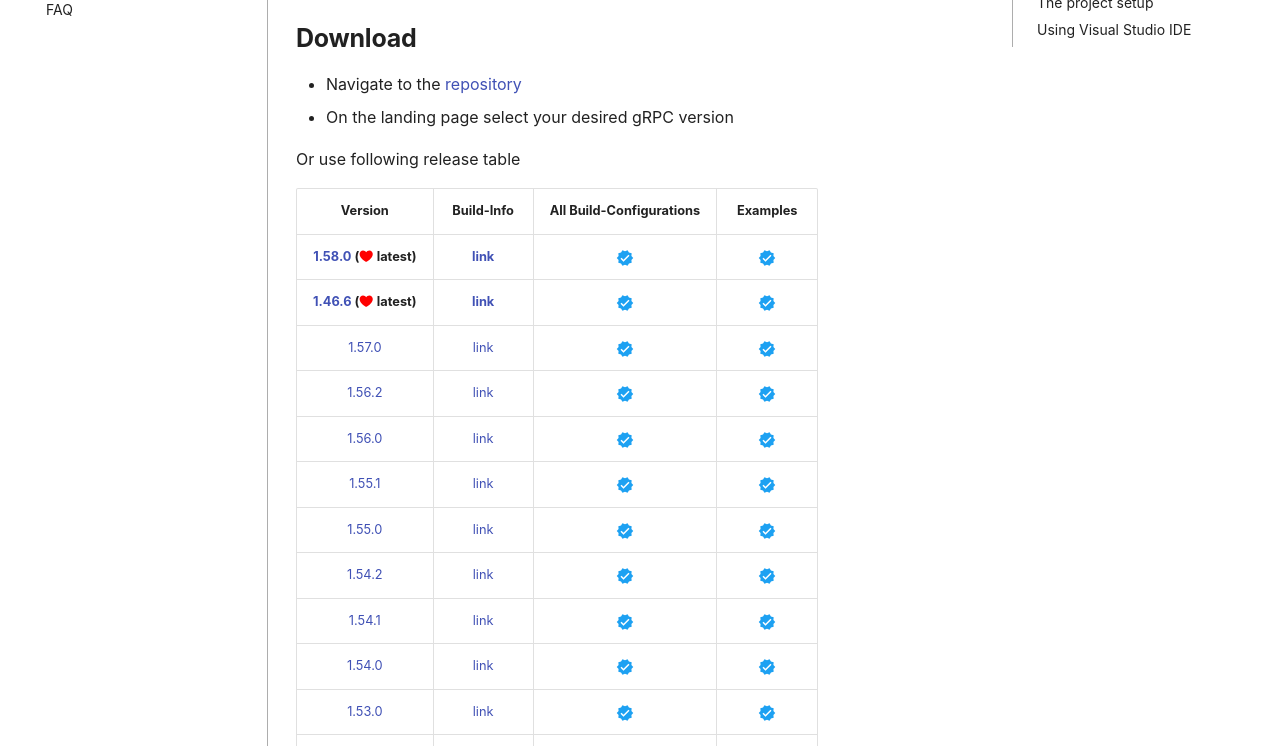
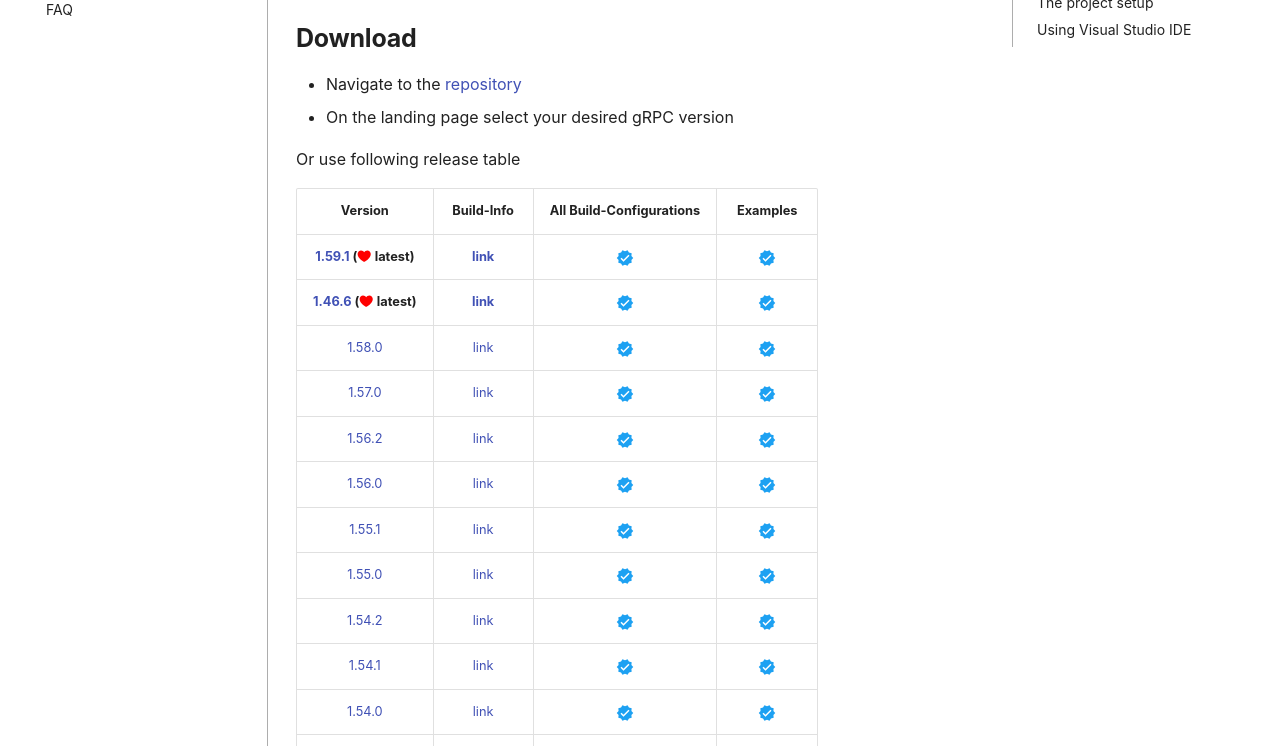
Before and after one commit to thommyho/Cpp-gRPC-Windows-PreBuilts, an MkDocs documentation site: the page built from docs/steps.md, in a window 1280 px wide and 900 px high. Shown: the part 154-900 px from the top of the window. Built offline with MkDocs 1.6.1 and Material for MkDocs 9.7.7, drawn with Linux system fonts in a browser that asks for light colours; emoji names are drawn with the system emoji font; some web fonts are replaced; comment, search, counter and statistics services are not loaded.

Commit message:
Update steps.md

```diff
--- a/docs/steps.md
+++ b/docs/steps.md
@@ -9,8 +9,9 @@
 
 |                                                         Version                                                         |                                 Build-Info                                 |        All Build-Configurations         |                Examples                 |
 |:-----------------------------------------------------------------------------------------------------------------------:|:--------------------------------------------------------------------------:|:---------------------------------------:|:---------------------------------------:|
-| **[1.58.0](https://github.com/thommyho/gRPC_windows/releases/tag/v1.58.0) (:octicons-heart-fill-24:{ .heart } latest)** | **[link](https://github.com/thommyho/gRPC_windows_prebuilt/tree/v1.58.0)** | :material-check-decagram:{ .tick-blue } | :material-check-decagram:{ .tick-blue } |
+| **[1.59.1](https://github.com/thommyho/gRPC_windows/releases/tag/v1.59.1) (:octicons-heart-fill-24:{ .heart } latest)** | **[link](https://github.com/thommyho/gRPC_windows_prebuilt/tree/v1.59.1)** | :material-check-decagram:{ .tick-blue } | :material-check-decagram:{ .tick-blue } |
 | **[1.46.6](https://github.com/thommyho/gRPC_windows/releases/tag/v1.46.6) (:octicons-heart-fill-24:{ .heart } latest)** | **[link](https://github.com/thommyho/gRPC_windows_prebuilt/tree/v1.46.6)** | :material-check-decagram:{ .tick-blue } | :material-check-decagram:{ .tick-blue } |
+|                         [1.58.0](https://github.com/thommyho/gRPC_windows/releases/tag/v1.58.0)                         |   [link](https://github.com/thommyho/gRPC_windows_prebuilt/tree/v1.58.0)   | :material-check-decagram:{ .tick-blue } | :material-check-decagram:{ .tick-blue } |
 |                         [1.57.0](https://github.com/thommyho/gRPC_windows/releases/tag/v1.57.0)                         |   [link](https://github.com/thommyho/gRPC_windows_prebuilt/tree/v1.57.0)   | :material-check-decagram:{ .tick-blue } | :material-check-decagram:{ .tick-blue } |
 |                         [1.56.2](https://github.com/thommyho/gRPC_windows/releases/tag/v1.56.2)                         |   [link](https://github.com/thommyho/gRPC_windows_prebuilt/tree/v1.56.2)   | :material-check-decagram:{ .tick-blue } | :material-check-decagram:{ .tick-blue } |
 |                         [1.56.0](https://github.com/thommyho/gRPC_windows/releases/tag/v1.56.0)                         |   [link](https://github.com/thommyho/gRPC_windows_prebuilt/tree/v1.56.0)   | :material-check-decagram:{ .tick-blue } | :material-check-decagram:{ .tick-blue } |
```
